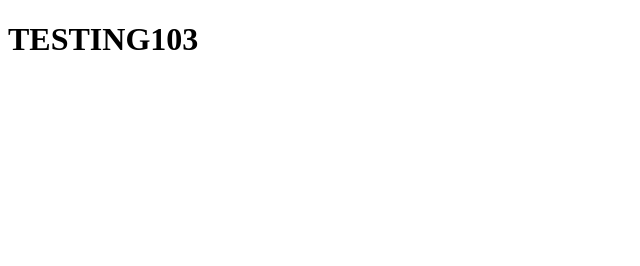
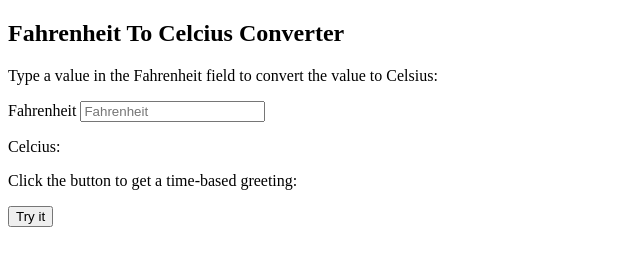
Before and after one commit to videsh901/HUWHW1, a plain HTML site: page index.html in a window 1280 px wide. Shown: the whole page, without its empty margins (0-640 px from the left). Drawn offline with Linux system fonts and the light colour scheme.

Commit message:
Update index.html

```diff
--- a/index.html
+++ b/index.html
@@ -1,11 +1,60 @@
 <!DOCTYPE html>
 <html>
 <head>
-	<title></title>
+  <title></title>
 </head>
+
+
+
+<script>
+
+function temperatureConverter(valNum) {
+  valNum = parseFloat(valNum);
+  document.getElementById("outputCelcius").innerHTML=(valNum-32)/1.8;
+}
+
+
+
+function myFunction() {
+  var greeting;
+  var time = new Date().getHours();
+  if (time < 900) {
+    greeting = "Good morning";
+  } else if (time < 1500) {
+    greeting = "Good day";
+  } else {
+    greeting = "Good evening";
+  }
+  document.getElementById("demo").innerHTML = greeting;
+}
+
+
+</script>
+
+
+
 <body>
 
-	<h1> TESTING103 </h1>
+
+  <h2>Fahrenheit To Celcius Converter</h2>
+<p>Type a value in the Fahrenheit field to convert the value to Celsius:</p>
+
+<p>
+  <label>Fahrenheit</label>
+  <input id="inputFahrenheit" type="number" placeholder="Fahrenheit" oninput="temperatureConverter(this.value)" onchange="temperatureConverter(this.value)">
+</p>
+
+<p>Celcius: <span id="outputCelcius"></span></p>
+
+
+
+
+<p>Click the button to get a time-based greeting:</p>
+
+<button onclick="myFunction()">Try it</button>
+
+<p id="demo"></p>
+
 
 </body>
 </html>
```
